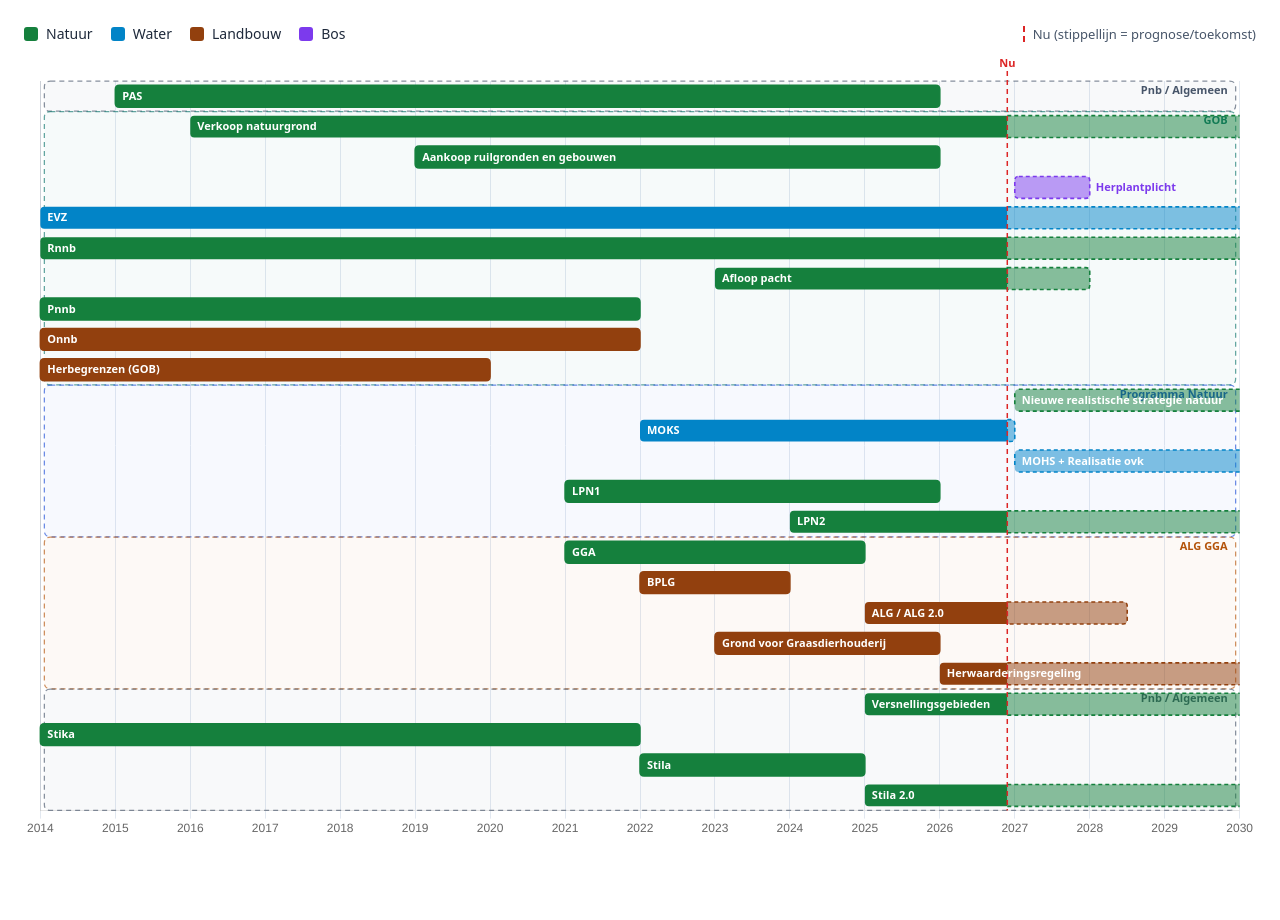
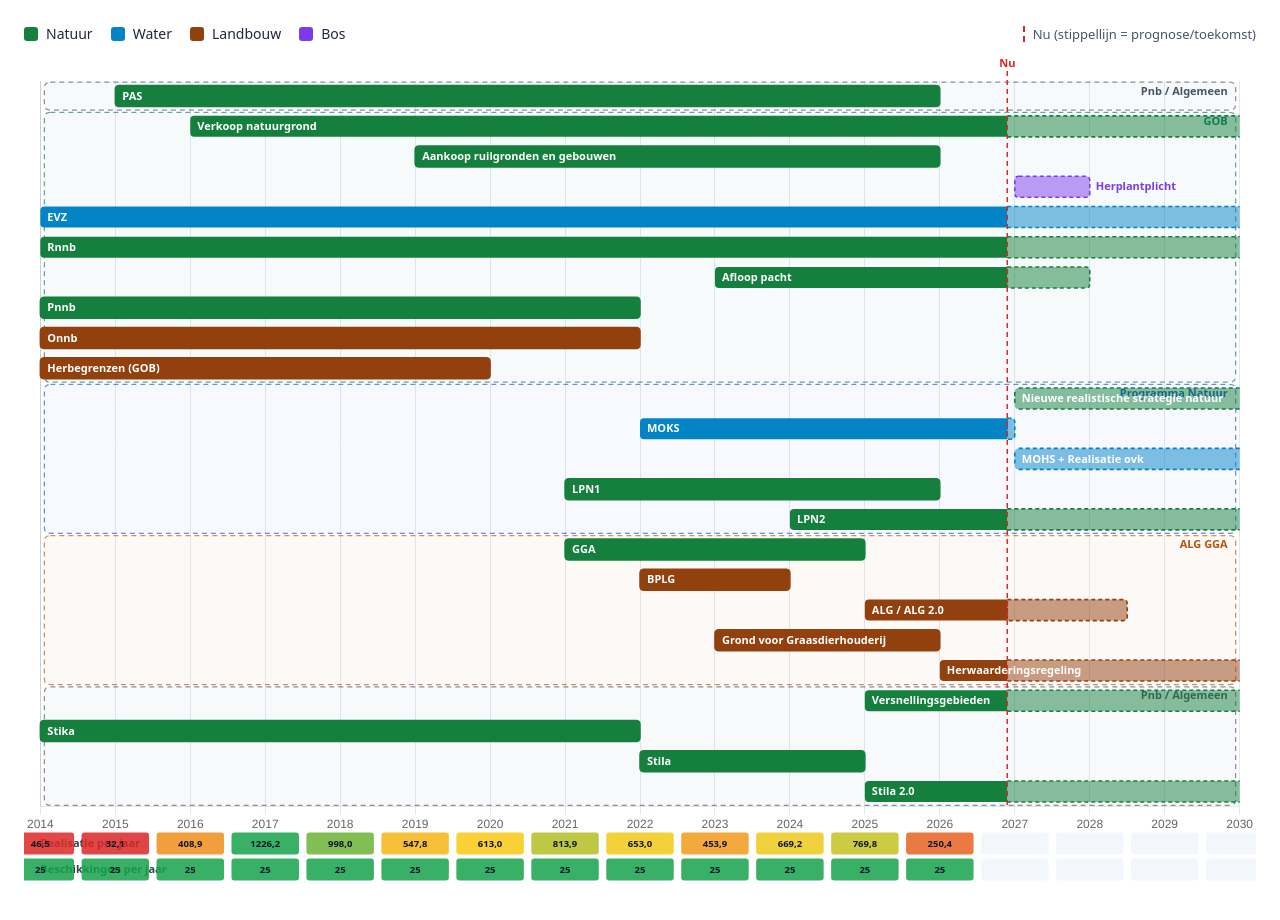
Before and after one commit to jirivanderdrift/inzicht-GOB, a plain HTML site: page index.html in a window 1280 px wide. Before the commit the page ends 863 px from the top, so only its background shows below. Drawn offline with nearby package versions, Linux system fonts and the light colour scheme.

Commit message:
Producite per jaar toegevoegd

```diff
--- a/index.html
+++ b/index.html
@@ -54,7 +54,7 @@
     .chart-wrap {
       position: relative;
       width: 100%;
-      height: 780px;
+      height: 860px;
     }
   </style>
 </head>
@@ -69,7 +69,6 @@
   <script>
     const START_JAAR = 2014;
     const EINDE_JAAR = 2030;
-    // Decimale weergave van "Nu" (bijv. eind november 2026 ≈ 2026.9)
     const NU_JAAR = 2026.9;
 
     const THEMA_KLEUREN = {
@@ -84,6 +83,22 @@
       "GOB": "#0f766e",
       "Programma Natuur": "#1d4ed8",
       "ALG GGA": "#b45309"
+    };
+
+    const PRODUCTIECIJFERS = {
+      2014: { realisatie: 46.4991, beschikkingen: 25 },
+      2015: { realisatie: 32.1167, beschikkingen: 25 },
+      2016: { realisatie: 408.8707, beschikkingen: 25 },
+      2017: { realisatie: 1226.2009, beschikkingen: 25 },
+      2018: { realisatie: 997.9574, beschikkingen: 25 },
+      2019: { realisatie: 547.8154, beschikkingen: 25 },
+      2020: { realisatie: 612.9943, beschikkingen: 25 },
+      2021: { realisatie: 813.9391, beschikkingen: 25 },
+      2022: { realisatie: 652.9792, beschikkingen: 25 },
+      2023: { realisatie: 453.926, beschikkingen: 25 },
+      2024: { realisatie: 669.1808, beschikkingen: 25 },
+      2025: { realisatie: 769.8144, beschikkingen: 25 },
+      2026: { realisatie: 250.3951, beschikkingen: 25 }
     };
 
     const ITEMS = [
@@ -122,6 +137,42 @@
       return `rgba(${r}, ${g}, ${b}, ${alpha})`;
     }
 
+    // Automatisch kleurverloop: laagste (0) = rood (#dc2626), midden (0.5) = geel/amber (#facc15), hoogste (1) = groen (#16a34a)
+    function waardeNaarKleur(waarde, minVal, maxVal, alpha = 0.85) {
+      if (waarde === null || waarde === undefined || Number.isNaN(waarde)) {
+        return `rgba(241, 245, 249, ${alpha})`;
+      }
+      if (maxVal <= minVal) {
+        return `rgba(22, 163, 74, ${alpha})`;
+      }
+      const t = Math.max(0, Math.min(1, (waarde - minVal) / (maxVal - minVal)));
+
+      // Twee segmenten: 0 -> 0.5 (rood naar geel), 0.5 -> 1 (geel naar groen)
+      let r, g, b;
+      if (t < 0.5) {
+        const localT = t / 0.5;
+        // #dc2626 (220, 38, 38) -> #facc15 (250, 204, 21)
+        r = Math.round(220 + (250 - 220) * localT);
+        g = Math.round(38 + (204 - 38) * localT);
+        b = Math.round(38 + (21 - 38) * localT);
+      } else {
+        const localT = (t - 0.5) / 0.5;
+        // #facc15 (250, 204, 21) -> #16a34a (22, 163, 74)
+        r = Math.round(250 + (22 - 250) * localT);
+        g = Math.round(204 + (163 - 204) * localT);
+        b = Math.round(21 + (74 - 21) * localT);
+      }
+
+      return `rgba(${r}, ${g}, ${b}, ${alpha})`;
+    }
+
+    const realisatieWaarden = Object.values(PRODUCTIECIJFERS).map(d => d.realisatie);
+    const beschikkingWaarden = Object.values(PRODUCTIECIJFERS).map(d => d.beschikkingen);
+    const minRealisatie = Math.min(...realisatieWaarden);
+    const maxRealisatie = Math.max(...realisatieWaarden);
+    const minBeschikking = Math.min(...beschikkingWaarden);
+    const maxBeschikking = Math.max(...beschikkingWaarden);
+
     // Legenda opbouwen
     const legendaEl = document.getElementById("legenda");
     Object.entries(THEMA_KLEUREN).forEach(([thema, kleur]) => {
@@ -136,7 +187,6 @@
     nuItem.innerHTML = `<span class="nu-lijn-icoon"></span><span>Nu (stippellijn = prognose/toekomst)</span>`;
     legendaEl.appendChild(nuItem);
 
-    // Hulpfunctie voor afgeronde rechthoek
     function drawRoundRect(ctx, x, y, w, h, radii) {
       const r = typeof radii === "number"
         ? { tl: radii, tr: radii, br: radii, bl: radii }
@@ -162,16 +212,14 @@
       ctx.closePath();
     }
 
-    // Plugin voor groepskaders, aangepaste balken (voor/na "Nu" + stippellijn), tekst in balken en "Nu"-lijn
     const tijdlijnPlugin = {
       id: "tijdlijnPlugin",
       beforeDatasetsDraw(chart) {
         const { ctx, chartArea, scales } = chart;
         if (!chartArea) return;
-        const xScale = scales.x;
         const yScale = scales.y;
 
-        // 1. Groepskaders tekenen op basis van opeenvolgende items met dezelfde groep
+        // Groepskaders tekenen
         const groepenBlokken = [];
         ITEMS.forEach((item, idx) => {
           const prev = groepenBlokken[groepenBlokken.length - 1];
@@ -188,8 +236,8 @@
 
         ctx.save();
         groepenBlokken.forEach((blok) => {
-          const yTop = yScale.getPixelForValue(blok.startIndex) - 15;
-          const yBottom = yScale.getPixelForValue(blok.endIndex) + 15;
+          const yTop = yScale.getPixelForValue(blok.startIndex) - 14;
+          const yBottom = yScale.getPixelForValue(blok.endIndex) + 14;
           const xLeft = chartArea.left + 4;
           const xRight = chartArea.right - 4;
           const kaderKleur = GROEP_KLEUREN[blok.groep] || "#64748b";
@@ -203,7 +251,6 @@
           ctx.fill();
           ctx.stroke();
 
-          // Groepslabel rechtsboven in het kader
           ctx.setLineDash([]);
           ctx.font = "600 11px system-ui, -apple-system, sans-serif";
           ctx.fillStyle = kaderKleur;
@@ -218,17 +265,15 @@
         const { ctx, chartArea, scales } = chart;
         if (!chartArea) return;
         const xScale = scales.x;
-        const yScale = scales.y;
         const meta = chart.getDatasetMeta(0);
 
-        // Eerst standaardbalken verbergen omdat we ze zelf met "Nu"-splitsing en stippellijn tekenen
         ctx.save();
         ITEMS.forEach((item, idx) => {
           const barEl = meta.data[idx];
           if (!barEl) return;
 
           const yCenter = barEl.y;
-          const barHeight = Math.min(barEl.height || 20, 22);
+          const barHeight = Math.min(barEl.height || 20, 21);
           const yTop = yCenter - barHeight / 2;
 
           const startVal = Math.max(START_JAAR, Number(item.start));
@@ -241,14 +286,13 @@
           const basisKleur = THEMA_KLEUREN[item.thema] || "#64748b";
           const xStart = xScale.getPixelForValue(startVal);
           const xEnd = xScale.getPixelForValue(eindVal);
-          const xNu = xScale.getPixelForValue(Math.min(Math.max(NU_JAAR, START_JAAR), EINDE_JAAR));
 
-          // Deel 1: vóór "Nu" (doorgetrokken)
+          // Deel 1: vóór "Nu"
           if (startVal < NU_JAAR) {
             const preEndVal = Math.min(eindVal, NU_JAAR);
             const xPreEnd = xScale.getPixelForValue(preEndVal);
             const wPre = Math.max(2, xPreEnd - xStart);
-            const eindigtVoor2030 = hasExplicitEnd && rawEndVal < EINDE_JAAR && eindVal <= preEndVal;
+            const eindigtVoorEinde = hasExplicitEnd && rawEndVal < EINDE_JAAR && eindVal <= preEndVal;
 
             ctx.fillStyle = basisKleur;
             ctx.strokeStyle = basisKleur;
@@ -258,27 +302,25 @@
             drawRoundRect(ctx, xStart, yTop, wPre, barHeight, {
               tl: 4,
               bl: 4,
-              tr: eindigtVoor2030 ? 4 : 0,
-              br: eindigtVoor2030 ? 4 : 0
+              tr: eindigtVoorEinde ? 4 : 0,
+              br: eindigtVoorEinde ? 4 : 0
             });
             ctx.fill();
-            if (eindigtVoor2030) {
+            if (eindigtVoorEinde) {
               ctx.stroke();
             }
           }
 
-          // Deel 2: vanaf "Nu" (stippellijn + 50% themavulling)
+          // Deel 2: vanaf "Nu" (stippellijn + 50% vulling)
           if (eindVal > NU_JAAR) {
             const postStartVal = Math.max(startVal, NU_JAAR);
             const xPostStart = xScale.getPixelForValue(postStartVal);
             const wPost = Math.max(2, xEnd - xPostStart);
 
-            // Eindstreep en ronde rechterhoek alleen wanneer einddatum < 2030 (en expliciet opgegeven)
             const heeftEindStreep = hasExplicitEnd && rawEndVal < EINDE_JAAR;
             const radiusRechts = heeftEindStreep ? 4 : 0;
             const radiusLinks = startVal >= NU_JAAR ? 4 : 0;
 
-            // 50% vulling
             ctx.fillStyle = hexToRgba(basisKleur, 0.5);
             drawRoundRect(ctx, xPostStart, yTop, wPost, barHeight, {
               tl: radiusLinks,
@@ -288,7 +330,6 @@
             });
             ctx.fill();
 
-            // Stippellijn rondom het traject vanaf Nu
             ctx.strokeStyle = basisKleur;
             ctx.lineWidth = 1.6;
             ctx.setLineDash([4, 3]);
@@ -303,17 +344,12 @@
               });
               ctx.stroke();
             } else {
-              // Boven- en onderlijn zonder rechter eindstreep
               ctx.moveTo(xPostStart + radiusLinks, yTop);
               ctx.lineTo(xPostStart + wPost, yTop);
               ctx.moveTo(xPostStart + radiusLinks, yTop + barHeight);
               ctx.lineTo(xPostStart + wPost, yTop + barHeight);
-              if (radiusLinks > 0) {
-                ctx.moveTo(xPostStart + wPost, yTop); // placeholder
-              }
               ctx.stroke();
 
-              // Linker rand tekenen als het item pas na "Nu" start
               if (startVal >= NU_JAAR) {
                 ctx.beginPath();
                 ctx.moveTo(xPostStart, yTop + radiusLinks);
@@ -324,7 +360,7 @@
             ctx.setLineDash([]);
           }
 
-          // Tekst in het balkje plaatsen
+          // Tekst in het balkje
           const totaleBreedte = Math.max(0, xEnd - xStart);
           ctx.font = "600 11px system-ui, -apple-system, sans-serif";
           ctx.textBaseline = "middle";
@@ -335,14 +371,13 @@
             ctx.textAlign = "left";
             ctx.fillText(item.naam, xStart + 7, yCenter + 0.5);
           } else {
-            // Fallback net rechts naast een smal balkje zodat de naam leesbaar blijft
             ctx.fillStyle = basisKleur;
             ctx.textAlign = "left";
             ctx.fillText(item.naam, xEnd + 6, yCenter + 0.5);
           }
         });
 
-        // Verticale "Nu"-lijn over de grafiek tekenen
+        // Verticale "Nu"-lijn
         if (NU_JAAR >= START_JAAR && NU_JAAR <= EINDE_JAAR) {
           const xNu = xScale.getPixelForValue(NU_JAAR);
           ctx.strokeStyle = "#dc2626";
@@ -361,6 +396,54 @@
           ctx.fillText("Nu", xNu, chartArea.top - 12);
         }
 
+        // Productiecijfers onder de jaartallen tekenen
+        const row1Top = chartArea.bottom + 26;
+        const rowHeight = 22;
+        const row2Top = row1Top + rowHeight + 4;
+
+        ctx.font = "600 11px system-ui, -apple-system, sans-serif";
+        ctx.textAlign = "left";
+        ctx.textBaseline = "middle";
+        ctx.fillStyle = "#334155";
+        ctx.fillText("Realisatie per jaar", chartArea.left, row1Top + rowHeight / 2);
+        ctx.fillText("Beschikkingen per jaar", chartArea.left, row2Top + rowHeight / 2);
+
+        for (let jaar = START_JAAR; jaar <= EINDE_JAAR; jaar++) {
+          const xLeft = xScale.getPixelForValue(jaar - 0.45);
+          const xRight = xScale.getPixelForValue(jaar + 0.45);
+          const celBreedte = Math.max(12, xRight - xLeft);
+          const xCenter = xScale.getPixelForValue(jaar);
+          const dataJaar = PRODUCTIECIJFERS[jaar];
+
+          // Rij 1: Realisatie per jaar
+          const realVal = dataJaar ? dataJaar.realisatie : null;
+          ctx.fillStyle = waardeNaarKleur(realVal, minRealisatie, maxRealisatie, 0.85);
+          drawRoundRect(ctx, xLeft, row1Top, celBreedte, rowHeight, 3);
+          ctx.fill();
+
+          if (realVal !== null) {
+            ctx.fillStyle = "#0f172a";
+            ctx.font = "600 9.5px system-ui, -apple-system, sans-serif";
+            ctx.textAlign = "center";
+            ctx.textBaseline = "middle";
+            ctx.fillText(realVal.toFixed(1).replace(".", ","), xCenter, row1Top + rowHeight / 2 + 0.5);
+          }
+
+          // Rij 2: Beschikkingen per jaar
+          const beschVal = dataJaar ? dataJaar.beschikkingen : null;
+          ctx.fillStyle = waardeNaarKleur(beschVal, minBeschikking, maxBeschikking, 0.85);
+          drawRoundRect(ctx, xLeft, row2Top, celBreedte, rowHeight, 3);
+          ctx.fill();
+
+          if (beschVal !== null) {
+            ctx.fillStyle = "#0f172a";
+            ctx.font = "600 9.5px system-ui, -apple-system, sans-serif";
+            ctx.textAlign = "center";
+            ctx.textBaseline = "middle";
+            ctx.fillText(String(beschVal), xCenter, row2Top + rowHeight / 2 + 0.5);
+          }
+        }
+
         ctx.restore();
       }
     };
@@ -373,7 +456,6 @@
         datasets: [{
           label: "Periode",
           data: ITEMS.map(i => [i.start, i.eind ?? EINDE_JAAR]),
-          // Transparant omdat tijdlijnPlugin de gestylede balken tekent
           backgroundColor: "rgba(0,0,0,0)",
           borderWidth: 0
         }]
@@ -386,7 +468,8 @@
         layout: {
           padding: {
             top: 22,
-            right: 16
+            right: 16,
+            bottom: 84
           }
         },
         scales: {
@@ -402,7 +485,6 @@
             }
           },
           y: {
-            // Namen staan in de balkjes in plaats van links langs de y-as
             ticks: {
               display: false
             },
```
